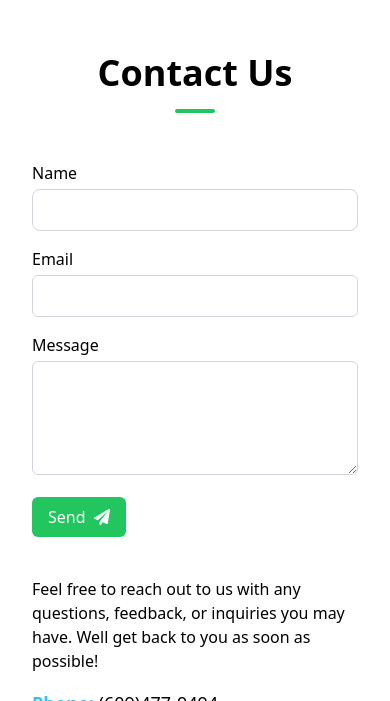
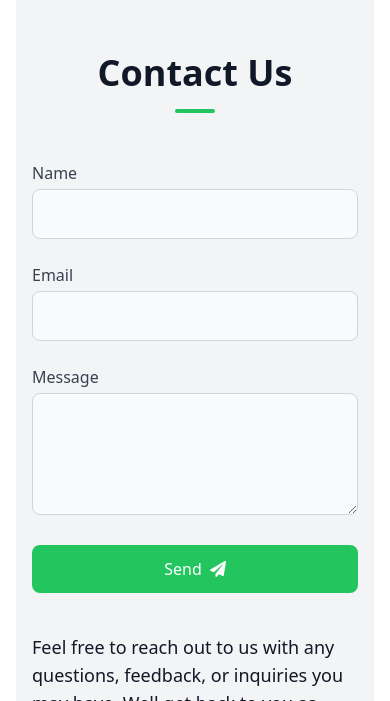
Before and after one commit to mannyortiz478/wiredin, a Next.js app: page / in a window 390 px wide. Shown: the part 11299-12000 px from the top of the page. Built offline with nearby package versions, Linux system fonts and the light colour scheme; a web font is replaced by a local one.

Commit message:
fixing dependency issues with aos

```diff
--- a/components/ContactForm.tsx
+++ b/components/ContactForm.tsx
@@ -1,7 +1,7 @@
-"use client";  // Add this line at the top
+"use client";
 
 import React, { useState, ChangeEvent, FormEvent } from "react";
-import { FaPaperPlane } from "react-icons/fa";  // Import the paper airplane icon
+import { FaPaperPlane } from "react-icons/fa";
 
 interface FormData {
   name: string;
@@ -28,9 +28,8 @@ const ContactFormSection: React.FC = () => {
 
   const handleSubmit = (e: FormEvent<HTMLFormElement>) => {
     e.preventDefault();
-    // Here you can handle form submission, e.g., send the form data to a backend server
+    // Handle form submission here
     console.log(formData);
-    // Reset form fields after submission
     setFormData({
       name: "",
       email: "",
@@ -39,18 +38,18 @@ const ContactFormSection: React.FC = () => {
   };
 
   return (
-    <section id="contact" className="py-12">
-      <div className="my-12 pb-12 md:pt-16 md:pb-48">
-        <h1 className="text-center font-bold text-4xl">
+    <section id="contact" className="py-12 bg-gray-100 dark:bg-gray-900">
+      <div className="container mx-auto my-12 pb-12 md:pt-16 md:pb-48">
+        <h1 className="text-center font-bold text-4xl text-gray-900 dark:text-white">
           Contact Us
           <hr className="w-10 h-1 mx-auto my-4 bg-green-500 border-0 rounded" />
         </h1>
 
         <div className="flex flex-col items-center justify-center md:flex-row md:text-left mt-12 px-4 sm:px-6 lg:px-8">
           <div className="w-full md:w-1/2">
-            <form onSubmit={handleSubmit} className="space-y-4">
+            <form onSubmit={handleSubmit} className="space-y-6">
               <div>
-                <label htmlFor="name" className="font-medium text-gray-70 dark:text-green-500">
+                <label htmlFor="name" className="block font-medium text-gray-700 dark:text-green-500">
                   Name
                 </label>
                 <input
@@ -60,11 +59,11 @@ const ContactFormSection: React.FC = () => {
                   value={formData.name}
                   onChange={handleChange}
                   required
-                  className="mt-1 p-2 border border-gray-300 rounded-lg w-full"
+                  className="mt-1 p-3 border border-gray-300 rounded-lg w-full bg-gray-50 dark:bg-gray-800 dark:border-gray-600 dark:placeholder-gray-400 dark:text-white"
                 />
               </div>
               <div>
-                <label htmlFor="email" className="block font-medium text-gray-70 dark:text-green-500">
+                <label htmlFor="email" className="block font-medium text-gray-700 dark:text-green-500">
                   Email
                 </label>
                 <input
@@ -74,11 +73,11 @@ const ContactFormSection: React.FC = () => {
                   value={formData.email}
                   onChange={handleChange}
                   required
-                  className="round-lg mt-1 p-2 border border-gray-300 rounded-md w-full"
+                  className="mt-1 p-3 border border-gray-300 rounded-lg w-full bg-gray-50 dark:bg-gray-800 dark:border-gray-600 dark:placeholder-gray-400 dark:text-white"
                 />
               </div>
               <div>
-                <label htmlFor="message" className="block font-medium text-gray-70 dark:text-green-500">
+                <label htmlFor="message" className="block font-medium text-gray-700 dark:text-green-500">
                   Message
                 </label>
                 <textarea
@@ -88,24 +87,24 @@ const ContactFormSection: React.FC = () => {
                   onChange={handleChange}
                   required
                   rows={4}
-                  className="mt-1 p-2 border border-gray-300 rounded-md w-full"
+                  className="mt-1 p-3 border border-gray-300 rounded-lg w-full bg-gray-50 dark:bg-gray-800 dark:border-gray-600 dark:placeholder-gray-400 dark:text-white"
                 />
               </div>
               <button
                 type="submit"
-                className="flex items-center justify-center px-4 py-2 bg-green-500 text-white rounded-md hover:bg-green-600 transition-colors"
+                className="flex items-center justify-center px-4 py-3 bg-green-500 text-white rounded-lg hover:bg-green-600 transition-colors w-full"
               >
                 Send
                 <FaPaperPlane className="ml-2" />
               </button>
             </form>
           </div>
-          <div className="w-full md:w-1/2 mt-10 md:mt-0 md:pl-10">
-            <p className="mb-4">
+          <div className="w-full md:w-1/2 mt-10 md:mt-0 md:pl-10 text-gray-900 dark:text-white">
+            <p className="mb-6 text-lg">
               Feel free to reach out to us with any questions, feedback, or inquiries you may have. Well get back to you as soon as possible!
             </p>
-            <p className="text-lg">
-              <strong className=" text-sky-400 dark:text-green-500">Phone:</strong> (609)477-9494
+            <p className="text-lg mb-2">
+              <strong className=" text-sky-400 dark:text-green-500">Phone:</strong> (609) 477-9494
             </p>
             <p className="text-lg">
               <strong className=" text-sky-400 dark:text-green-500">Email:</strong> org.wiredin@gmail.com
--- a/components/Footer.tsx
+++ b/components/Footer.tsx
@@ -9,7 +9,7 @@ const Footer = () => {
     <footer className="mx-auto max-w-3xl px-4 sm:px-6 md:max-w-5xl ">
       <hr className="w-full h-0.5 mx-auto mt-8 bg-neutral-200 border-0 dark:bg-neutral-200"></hr>
       <div className="mx-auto p-4 flex flex-col text-center md:flex-row md:justify-between">
-        <div className="flex flex-row items-center justify-center space-x-1 text-neutral-300">
+        <div className="flex flex-row items-center justify-center space-x-1 text-Green-400">
           ©2024 WIRED-IN<a href="/" className="hover:underline"></a>
         </div>
         <div className="flex flex-row items-center justify-center space-x-2 mb-2">
--- a/components/Navbar.tsx
+++ b/components/Navbar.tsx
@@ -32,7 +32,7 @@ export default function Navbar() {
   };
 
   return (
-    <header className="w-full mx-auto px-4 sm:px-20 fixed top-0 z-50 shadow bg-white dark:bg-stone-900 dark:border-b dark:border-stone-600">
+    <header className="w-full mx-auto px-4 sm:px-20 fixed top-0 z-50 shadow bg-white dark:bg-stone-900 dark:border-b dark:border-stone-600 transition-colors duration-300">
       <div className="flex justify-between items-center py-3 md:py-5">
         <Link
           to="home"
@@ -50,20 +50,20 @@ export default function Navbar() {
           {currentTheme === "dark" ? (
             <button
               onClick={() => setTheme("light")}
-              className="bg-sky-400 p-2 rounded-xl"
+              className="bg-sky-400 p-2 rounded-xl transition-colors duration-300"
             >
               <RiSunLine size={25} color="black" />
             </button>
           ) : (
             <button
               onClick={() => setTheme("dark")}
-              className="bg-slate-100 p-1 rounded-xl"
+              className="bg-slate-100 p-1 rounded-xl transition-colors duration-300"
             >
               <RiMoonFill size={25} color="black" />
             </button>
           )}
           <button
-            className="p-2 text-neutral-500 rounded-lg outline-none focus:border-grey-400 focus:border dark:text-grey-400"
+            className="p-2 text-neutral-500 rounded-lg outline-none focus:border-gray-400 focus:border dark:text-gray-400"
             onClick={() => setNavbar(!navbar)}
           >
             {navbar ? <IoMdClose size={30} /> : <IoMdMenu size={30} />}
@@ -71,7 +71,7 @@ export default function Navbar() {
         </div>
 
         <div className="hidden md:flex items-center justify-center w-full">
-          <div className="flex-grow flex justify-center">
+          <div className="flex-grow flex justify-center space-x-4">
             {NAV_ITEMS.map((item, idx) => (
               <Link
                 key={idx}
@@ -92,14 +92,14 @@ export default function Navbar() {
             {currentTheme === "dark" ? (
               <button
                 onClick={() => setTheme("light")}
-                className="bg-green-500 hover:bg-green-300 p-2 rounded-xl"
+                className="bg-green-500 hover:bg-green-300 p-2 rounded-xl transition-colors duration-300"
               >
                 <RiSunLine size={25} color="black" />
               </button>
             ) : (
               <button
                 onClick={() => setTheme("dark")}
-                className="bg-slate-100 p-1 rounded-xl"
+                className="bg-slate-100 p-1 rounded-xl transition-colors duration-300"
               >
                 <RiMoonFill size={25} color="black" />
               </button>
@@ -109,7 +109,7 @@ export default function Navbar() {
       </div>
 
       {navbar && (
-        <div className="flex flex-col items-center justify-center md:hidden">
+        <div className="flex flex-col items-center justify-center md:hidden mt-4 space-y-2">
           {NAV_ITEMS.map((item, idx) => (
             <Link
               key={idx}
--- a/components/WhatWeDoSection.tsx
+++ b/components/WhatWeDoSection.tsx
@@ -56,7 +56,7 @@ const WhatWEDoSection = () => {
             <div
               key={index}
               data-aos="fade-up"
-              className="flex items-center w-full max-w-4xl p-4 rounded-2xl shadow-lg bg-white hover:bg-green-300 dark:bg-green-500 dark:hover:bg-green-400 transition-transform transform hover:scale-105"
+              className="flex items-center w-full max-w-4xl p-4 rounded-2xl shadow-lg bg-white hover:bg-green-300 dark:bg-green-500 transition-transform transform hover:scale-105"
             >
               <div className="p-4 rounded-full bg-green-500 text-white text-3xl mr-4">
                 {detail.icon}
--- a/package.json
+++ b/package.json
@@ -32,6 +32,7 @@
     "typescript": "4.9.4"
   },
   "devDependencies": {
+    "@types/aos": "^3.0.7",
     "@types/react-scroll": "^1.8.6",
     "autoprefixer": "^10.4.13",
     "postcss": "^8.4.21",
```
